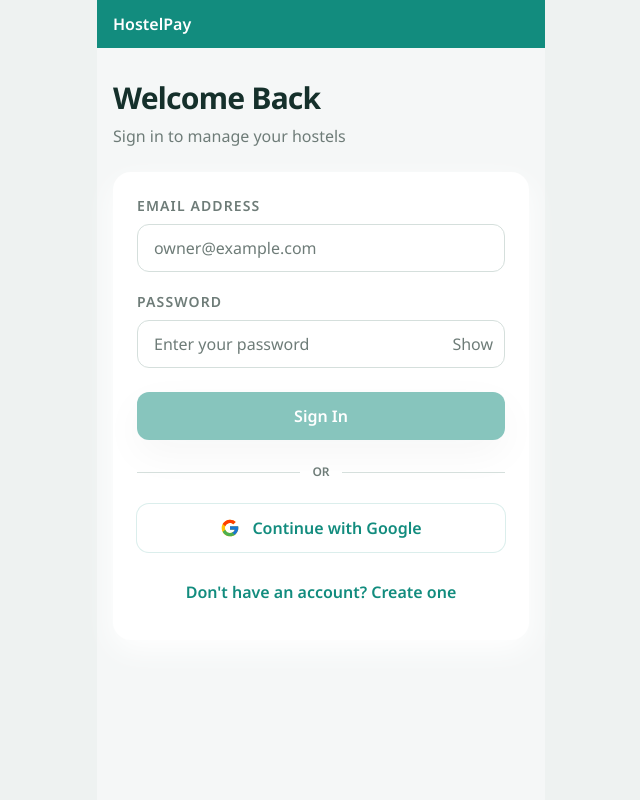
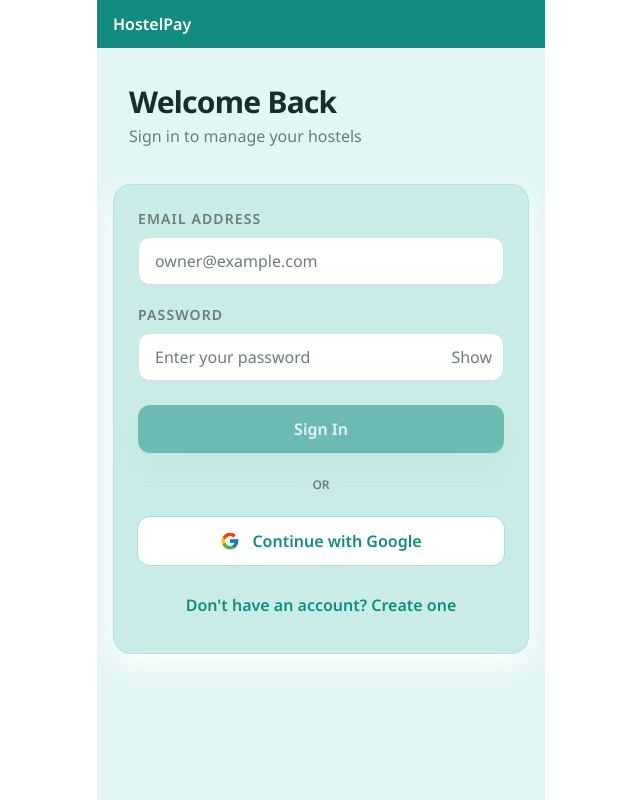
Before and after one commit to dharmaparasa/Hostel-Helper, a React (Vite) app: page /Hostel-Helper/login in a window 1280 px wide. Shown: the whole page, without its empty margins (319-959 px from the left). Built offline with nearby package versions, Linux system fonts and the light colour scheme.

Commit message:
Login ux

```diff
--- a/index.html
+++ b/index.html
@@ -18,7 +18,7 @@
     <link rel="apple-touch-icon" href="%BASE_URL%icons/icon-192.svg" />
     <title>HostelPay</title>
   </head>
-  <body class="bg-surface">
+  <body class="bg-white">
     <div id="root"></div>
     <script type="module" src="/src/main.jsx"></script>
   </body>
--- a/src/components/Header.jsx
+++ b/src/components/Header.jsx
@@ -1,10 +1,9 @@
 export function Header({ title, subtitle, action }) {
   return (
     <div className="mb-6 flex items-start justify-between gap-4">
-      <div>
-        {/* <p className="text-sm font-semibold uppercase tracking-[0.14em] text-brand">HostelPay</p> */}
-        <h1 className="mt-2 text-3xl font-bold tracking-tight text-ink">{title}</h1>
-        {subtitle ? <p className="mt-2 text-base text-muted">{subtitle}</p> : null}
+      <div className="rounded-lg bg-[#E3F6F4] px-4 py-3">
+        <h1 className="mt-0 text-3xl font-bold tracking-tight text-ink">{title}</h1>
+        {subtitle ? <p className="mt-1 text-base text-muted">{subtitle}</p> : null}
       </div>
       {action}
     </div>
--- a/src/index.css
+++ b/src/index.css
@@ -11,12 +11,12 @@
 
   html {
     font-family: "Noto Sans", "Segoe UI", sans-serif;
-    background: #eef2f1;
+    background: #ffffff;
     color: #15302b;
   }
 
   body {
-    @apply m-0 min-h-screen bg-[#eef2f1] text-ink antialiased;
+    @apply m-0 min-h-screen bg-white text-ink antialiased;
   }
 
   button,
@@ -28,16 +28,18 @@
 
 @layer components {
   .app-shell {
-    @apply min-h-screen bg-[#eef2f1];
+    @apply min-h-screen bg-[#FFFFFF];
   }
 
   .phone-frame {
-    @apply mx-auto min-h-screen w-full max-w-md bg-[#f5f7f7] px-0 pb-24 pt-0;
+    @apply mx-auto min-h-screen w-full max-w-md bg-[#E3F6F4] px-0 pb-24 pt-0;
   }
 
-  .panel {
-    @apply rounded-[18px] bg-card shadow-card;
-  }
+.panel {
+  /* Replaced bg-white/95 with your soft brand tint and updated the border to match perfectly */
+  @apply rounded-[18px] bg-[#C6ECE8]/90 shadow-card;
+  border: 1px solid rgba(12, 90, 81, 0.08);
+}
 
   .tap-card {
     @apply panel border border-transparent transition duration-150 hover:-translate-y-0.5 hover:border-brand/20;
```
